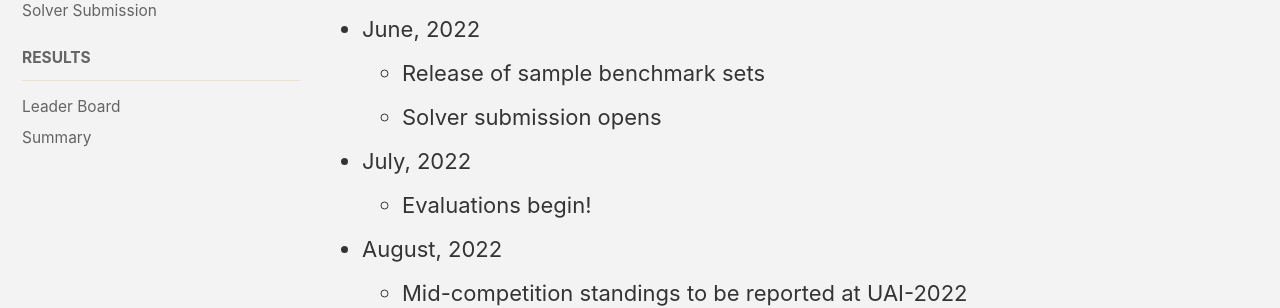
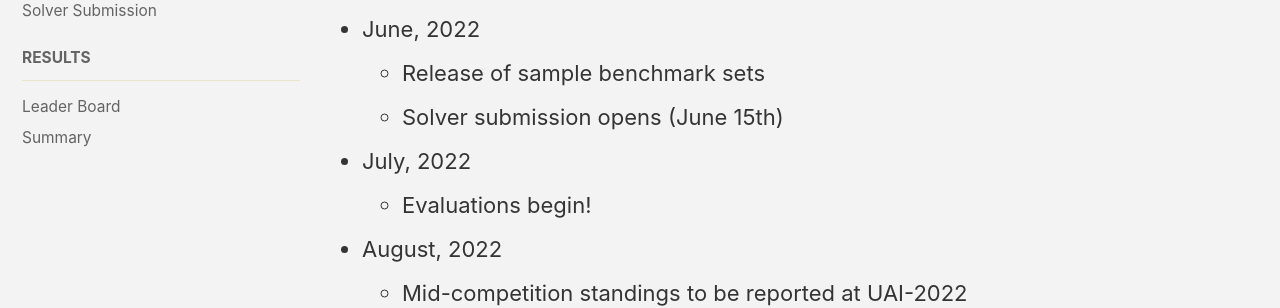
Before and after one commit to vibhavg1/uai-competition-dev, a Jekyll site: the page built from _pages/root/information/important-dates.md, in a window 1280 px wide and 1154 px high. Shown: the part 480-788 px from the top of the window. Built offline with Jekyll 4.4.1, drawn with Linux system fonts in a browser that asks for light colours; cached includes are drawn as plain includes.

Commit message:
Update important-dates.md

```diff
--- a/_pages/root/information/important-dates.md
+++ b/_pages/root/information/important-dates.md
@@ -11,7 +11,7 @@ For the details, please contact organizers by `uaicompetition at gmail dot com`
   * Call for participations
 * June, 2022
   * Release of sample benchmark sets
-  * Solver submission opens
+  * Solver submission opens (June 15th)
 * July, 2022
   * Evaluations begin!
 * August, 2022
```
